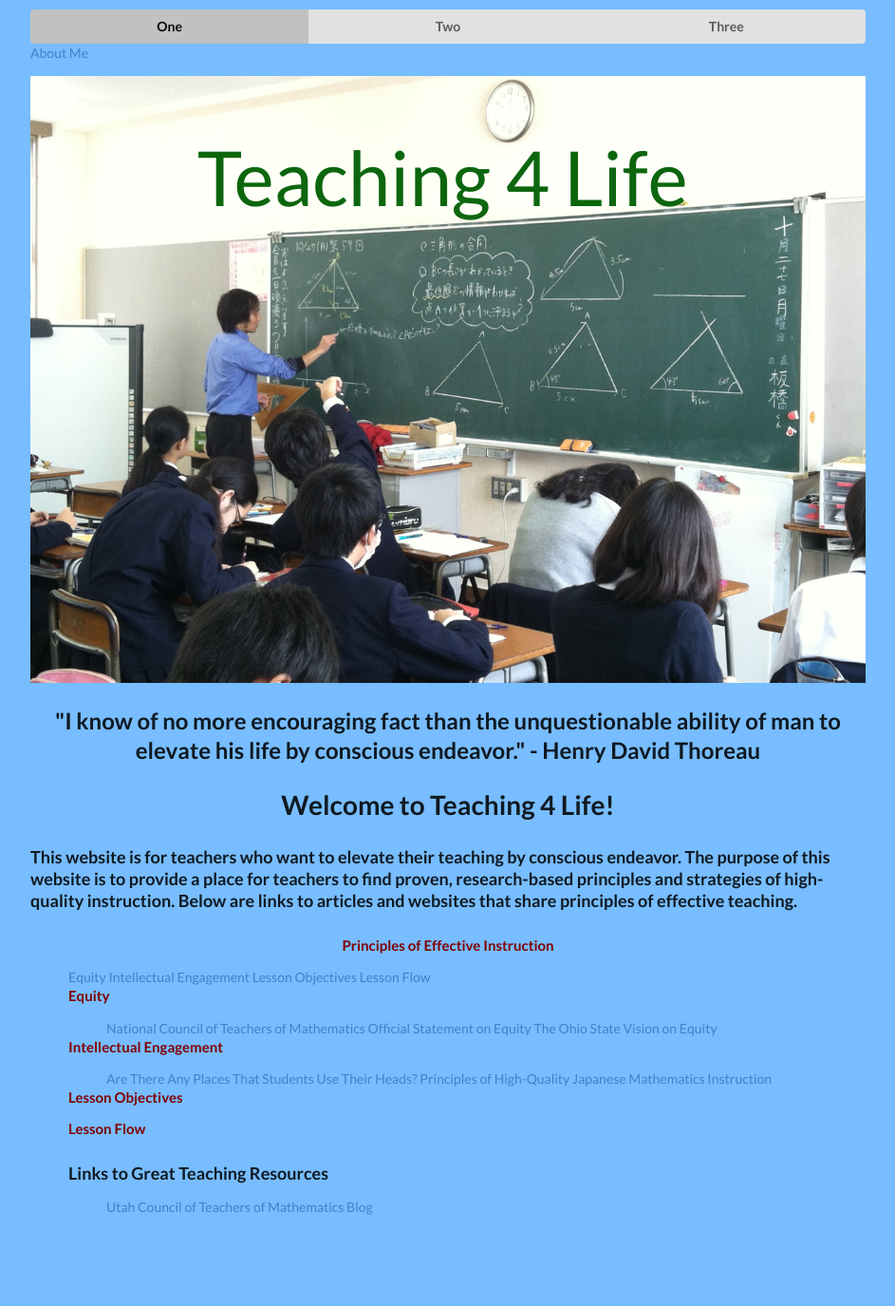
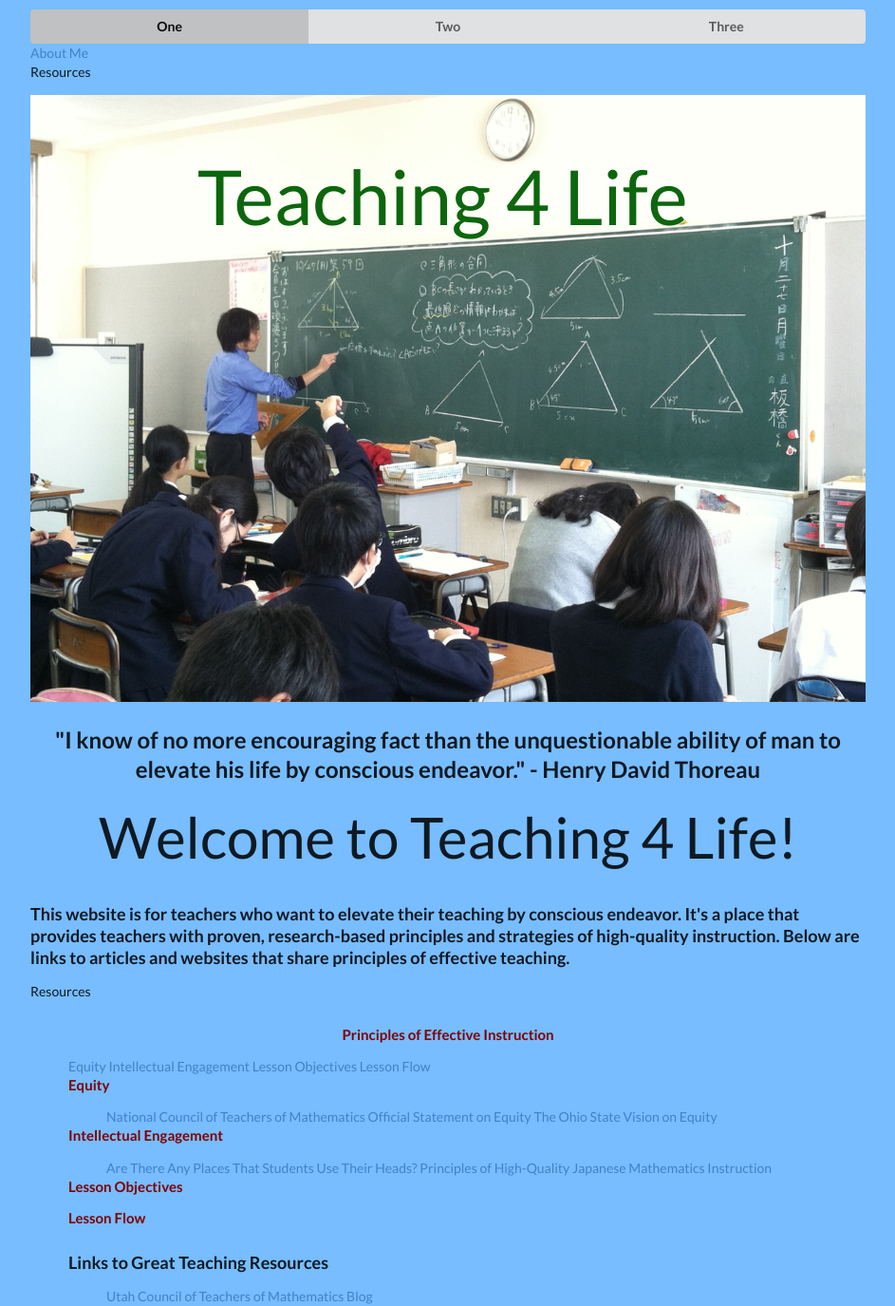
Before and after one commit to TeacherTed/draft1, a plain HTML site: page index.html in a window 1280 px wide. Shown: the whole page at 95% size, without its empty margins (168-1111 px from the left). Before the commit the page ends 1281 px from the top, so only its background shows below. Drawn offline with nearby package versions, Linux system fonts and the light colour scheme.

Commit message:
Updated again

```diff
--- a/index.html
+++ b/index.html
@@ -18,9 +18,7 @@
     <button class="ui button">Three</button>
   </div>
   <a href="./aboutme.html">About Me</a>
-  <p>
-
-  </p>
+<p>Resources</p>
   <div class="mainpicture">
     <img src='./Japaneseteaching2.JPG' alt="Teacher in Classroom" style="width:100%;">
     <div class="title">Teaching 4 Life</div>
@@ -29,11 +27,16 @@
   <h2 id="quote">"I know of no more encouraging fact than the unquestionable ability of man to elevate his life by
     conscious
     endeavor." - Henry David Thoreau</h2>
-  <h1 id="quote">Welcome to Teaching 4 Life!</h1>
-  <h3>This website is for teachers who want to elevate their teaching by conscious endeavor. The purpose of this
-    website is to provide a place for teachers to find proven, research-based principles and strategies of high-quality
+  <div id="welcome">
+    <p>Welcome to Teaching 4 Life!</p>
+  </div>
+  <h3>This website is for teachers who want to elevate their teaching by conscious endeavor. It's a place that provides
+    teachers with proven, research-based principles and strategies of high-quality
     instruction. Below are links to articles and websites that share principles of effective teaching.</h3>
-  <h4 class="title2">Principles of Effective Instruction</h4>
+
+  <p>Resources</p>
+
+    <h4 class="title2">Principles of Effective Instruction</h4>
   <ul class="principles">
     <li><a href="#equity">Equity</a></li>
     <li><a href="#intellectual engagement">Intellectual Engagement</a></li>
--- a/style.css
+++ b/style.css
@@ -18,6 +18,7 @@ body
   }
 #welcome{
     font-size: 60px;
+    text-align: center;
 }
 .title2{
     text-align: center;
```
